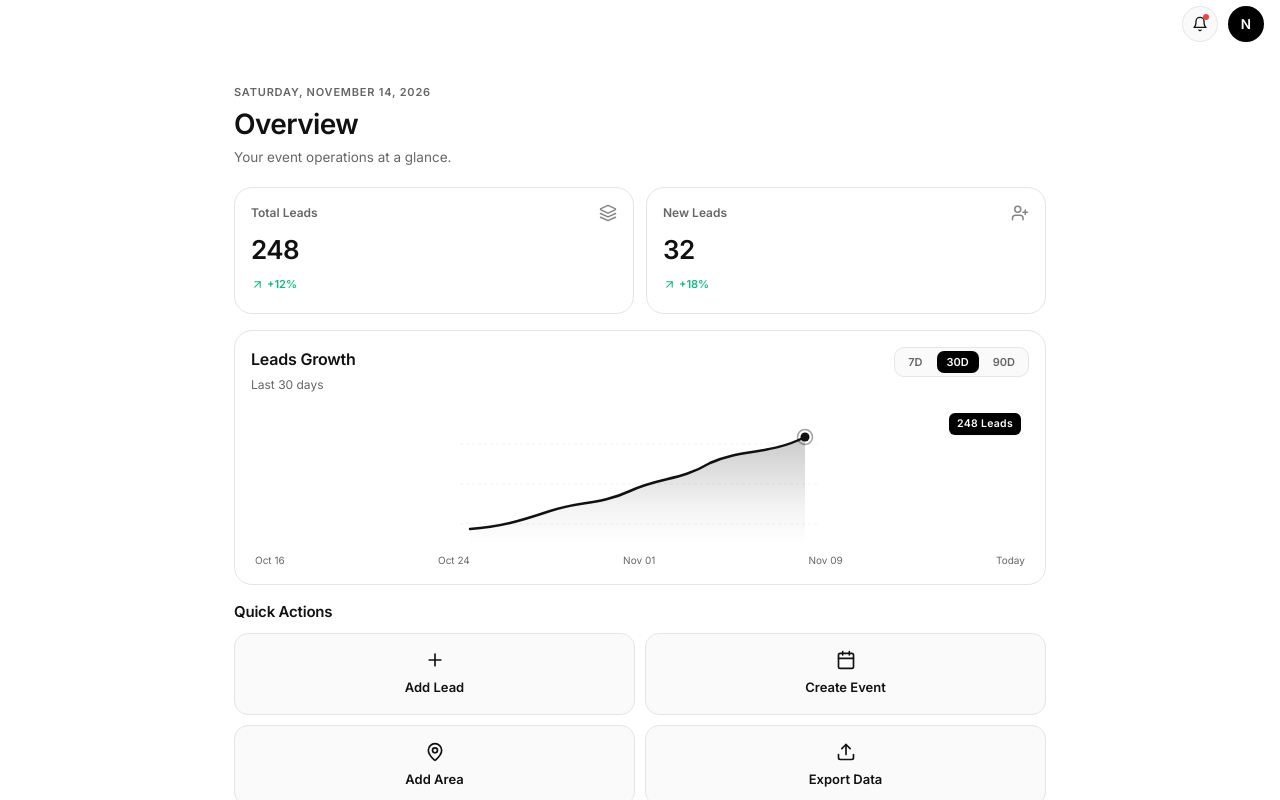
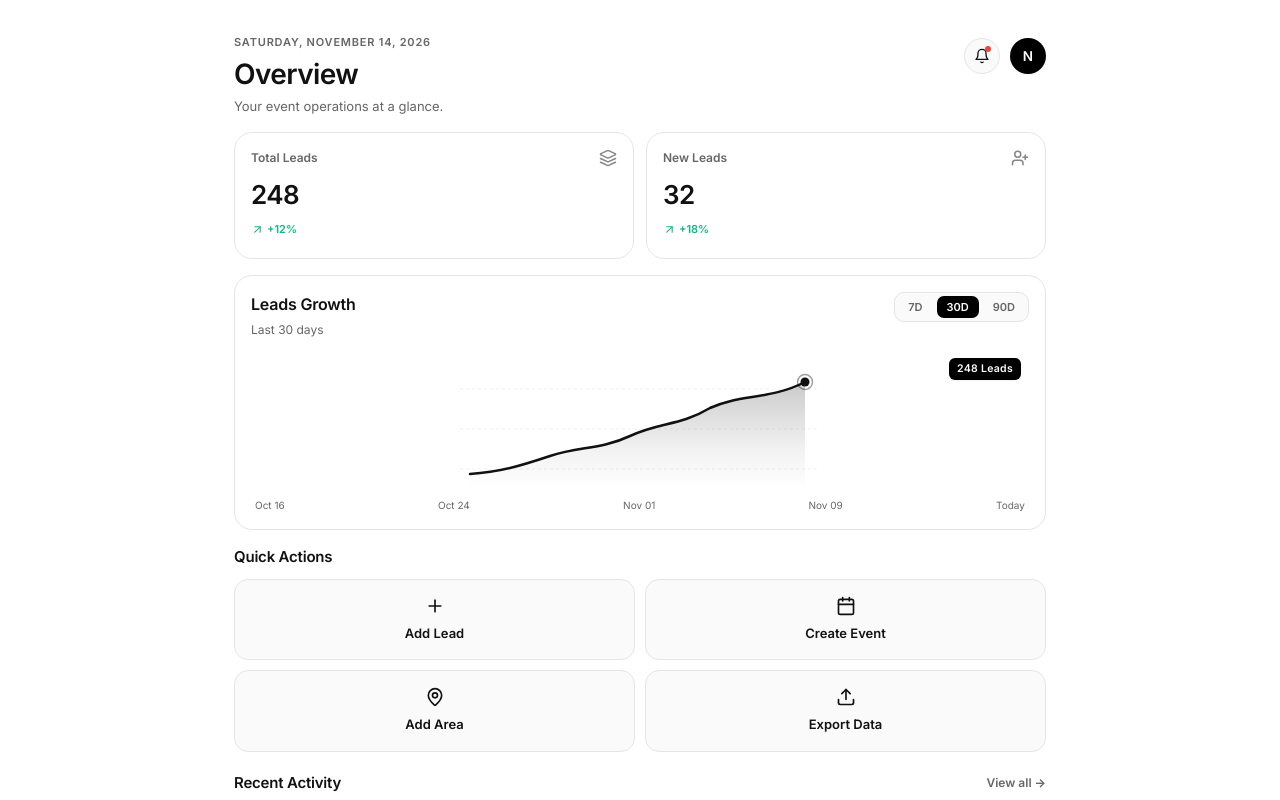
Before and after one commit to contactneklabs-droid/nekleads, a React (Vite) app: page /dashboard in a window 1280 px wide. Shown: the top 800 px of the page. Built offline with nearby package versions, Linux system fonts and the light colour scheme.

Commit message:
fix(dashboard): eliminate empty top-left space by aligning date and overview with profile and bell actions

```diff
--- a/src/App.tsx
+++ b/src/App.tsx
@@ -87,7 +87,8 @@ const AppLayout = ({ children }: { children: React.ReactNode }) => {
 
       {/* Main Content Area */}
       <main className="main-content">
-        {/* Unified 1-Line Compact Topbar */}
+        {/* Inner Pages Topbar: Left "<", Right Bell + N (Not on Dashboard to avoid empty top-left space) */}
+        {!isDashboard && (
           <header className="topbar" style={{
             display: 'flex',
             alignItems: 'center',
@@ -101,7 +102,6 @@ const AppLayout = ({ children }: { children: React.ReactNode }) => {
           }}>
             {/* Left: Just "<" (no text) on inner pages */}
             <div style={{ display: 'flex', alignItems: 'center' }}>
-            {!isDashboard && (
               <button
                 onClick={() => navigate('/dashboard')}
                 aria-label="Back"
@@ -120,7 +120,6 @@ const AppLayout = ({ children }: { children: React.ReactNode }) => {
               >
                 <ChevronLeft size={20} />
               </button>
-            )}
             </div>
 
             {/* Right: Notification Bell & Profile Avatar N on the EXACT same line */}
@@ -174,6 +173,7 @@ const AppLayout = ({ children }: { children: React.ReactNode }) => {
               </div>
             </div>
           </header>
+        )}
 
         <div className="page-content" style={{ paddingBottom: 'calc(84px + env(safe-area-inset-bottom))' }}>
           {children}
--- a/src/pages/Dashboard.tsx
+++ b/src/pages/Dashboard.tsx
@@ -1,6 +1,7 @@
 import React, { useEffect, useState, useRef } from 'react';
 import { useNavigate } from 'react-router-dom';
 import {
+  Bell,
   Layers,
   UserPlus,
   Calendar,
@@ -202,8 +203,15 @@ export default function Dashboard() {
   return (
     <div style={{ maxWidth: '820px', margin: '0 auto', padding: '0 4px' }}>
 
-      {/* 1. DYNAMIC DATE & GREETING */}
-      <div style={{ marginBottom: '20px', paddingTop: '4px' }}>
+      {/* 1. TOP HEADER & GREETING: DATE & TITLE ON LEFT, NOTIFICATIONS + PROFILE ON RIGHT */}
+      <div style={{
+        display: 'flex',
+        alignItems: 'flex-start',
+        justifyContent: 'space-between',
+        marginBottom: '16px',
+        paddingTop: '2px'
+      }}>
+        <div>
           <div style={{
             fontSize: '11px',
             fontWeight: 700,
@@ -223,12 +231,64 @@ export default function Dashboard() {
             Overview
           </h1>
           <p style={{
-          fontSize: '13.5px',
+            fontSize: '13px',
             color: 'var(--color-text-secondary)',
             margin: 0
           }}>
             Your event operations at a glance.
           </p>
+        </div>
+
+        {/* Right Actions: Notifications & Profile N */}
+        <div style={{ display: 'flex', alignItems: 'center', gap: '10px', paddingTop: '4px' }}>
+          <div
+            style={{
+              position: 'relative',
+              background: 'var(--color-bg-secondary)',
+              border: '1px solid var(--color-border)',
+              borderRadius: '50%',
+              width: '36px',
+              height: '36px',
+              display: 'flex',
+              alignItems: 'center',
+              justifyContent: 'center',
+              color: 'var(--color-text-primary)'
+            }}
+            title="Notifications"
+          >
+            <Bell size={16} />
+            <span style={{
+              position: 'absolute',
+              top: '7px',
+              right: '8px',
+              width: '6px',
+              height: '6px',
+              borderRadius: '50%',
+              backgroundColor: '#ef4444'
+            }} />
+          </div>
+
+          <div
+            onClick={() => navigate('/settings')}
+            style={{
+              width: '36px',
+              height: '36px',
+              borderRadius: '50%',
+              backgroundColor: 'var(--color-primary)',
+              color: 'var(--color-bg-primary)',
+              display: 'flex',
+              alignItems: 'center',
+              justifyContent: 'center',
+              fontWeight: 800,
+              fontSize: '13.5px',
+              cursor: 'pointer',
+              boxShadow: 'var(--shadow-sm)'
+            }}
+            title="Settings & Profile"
+          >
+            N
+          </div>
+        </div>
       </div>
 
       {/* 3. METRICS STATS ROW (TOTAL LEADS & NEW LEADS) */}
```
Lines whose indentation alone changed are shown as unchanged.
